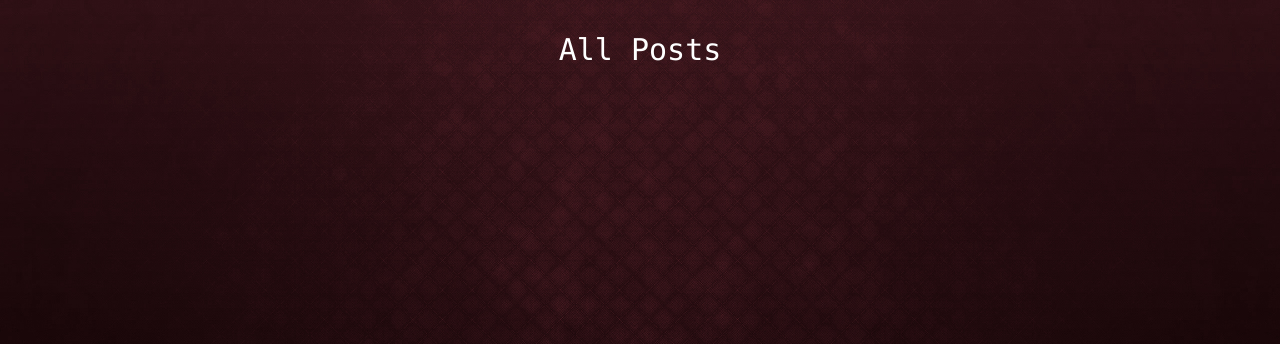
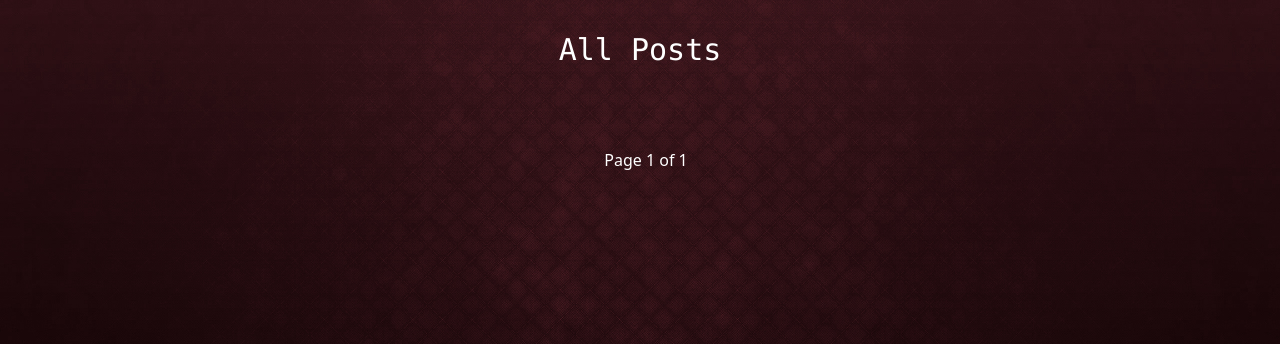
Before and after one commit to hadizorkot331/Blood-Donation-Platform, a Django app: page /posts/all-posts/ in a window 1280 px wide. Shown: the part 64-408 px from the top of the page. Run offline with Django 4.2, Linux system fonts and the light colour scheme; data that the repository does not hold is empty; parts of the project's set-up code (start-up, migrations or seed data) failed here and were passed over; some libraries are stand-ins or nearby versions.

Commit message:
Added pagination

```diff
--- a/bloodDonationPlatform/posts/templates/posts/post-grid.html
+++ b/bloodDonationPlatform/posts/templates/posts/post-grid.html
@@ -64,4 +64,27 @@
         {% endfor %}
 
     </div>
+    {% comment %} <div class=""></div> {% endcomment %}
+    <div class="flex w-full justify-center items-center mt-10">
+        <!-- Previous Button -->
+         {%if posts.has_previous%}
+         <a href="?page=1" class="flex items-center justify-center px-3 h-8 text-sm font-medium text-gray-500 bg-white border border-gray-300 rounded-lg hover:bg-gray-100 hover:text-gray-700 dark:bg-gray-800 dark:border-gray-700 dark:text-gray-400 dark:hover:bg-gray-700 dark:hover:text-white">
+         &laquo
+         </a>
+            <a href="?page={{posts.previous_page_number}}" class="flex items-center justify-center px-3 h-8 ml-3 text-sm font-medium text-gray-500 bg-white border border-gray-300 rounded-lg hover:bg-gray-100 hover:text-gray-700 dark:bg-gray-800 dark:border-gray-700 dark:text-gray-400 dark:hover:bg-gray-700 dark:hover:text-white">
+            &larr;
+            </a>
+        {%endif%}
+        <p class="text-white ml-3">Page {{posts.number}} of {{posts.paginator.num_pages}}</p>
+
+        <!-- Next Button -->
+        {% if posts.has_next %}
+        <a href="?page={{posts.next_page_number}}" class="flex items-center justify-center px-3 h-8 ms-3 text-sm font-medium text-gray-500 bg-white border border-gray-300 rounded-lg hover:bg-gray-100 hover:text-gray-700 dark:bg-gray-800 dark:border-gray-700 dark:text-gray-400 dark:hover:bg-gray-700 dark:hover:text-white">
+          &rarr;
+        </a>
+        <a href="?page={{posts.paginator.num_pages}}" class="flex items-center justify-center px-3 h-8 ms-3 text-sm font-medium text-gray-500 bg-white border border-gray-300 rounded-lg hover:bg-gray-100 hover:text-gray-700 dark:bg-gray-800 dark:border-gray-700 dark:text-gray-400 dark:hover:bg-gray-700 dark:hover:text-white">
+          &raquo
+        </a>
+        {%endif%}
+      </div>
 {% endblock content %}
--- a/bloodDonationPlatform/posts/views.py
+++ b/bloodDonationPlatform/posts/views.py
@@ -5,6 +5,7 @@ from django.contrib.auth.decorators import login_required
 from django.contrib import messages
 from django.urls import reverse
 from django.conf import settings
+from django.core.paginator import Paginator
 from .whatsappGroup import getinvitelink
 from .notifications import notify_compatible_users, send_whatsapp_message
 from .models import Post
@@ -24,17 +25,22 @@ from constants import (
 def home(request):
     user_blood_type = request.user.profile.blood_type
     user_caza = request.user.profile.caza
-    posts = (
+    full_posts = (
         Post.objects.filter(fullfilled=False)
         .filter(blood_type__in=DONORS_TO_RECIPIENTS[user_blood_type])
         .filter(hospital__in=CAZA_HOSPITALS[user_caza])
         .order_by("-date_added")
     )
+    p = Paginator(full_posts, 9)
+    page = request.GET.get("page")
+    posts = p.get_page(page)
     return render(request, "posts/post-grid.html", {"posts": posts})
 
 
 def all_posts(request):
-    posts = Post.objects.filter(fullfilled=False).order_by("-date_added")
+    p = Paginator(Post.objects.filter(fullfilled=False).order_by("-date_added"), 9)
+    page = request.GET.get("page")
+    posts = p.get_page(page)
     return render(request, "posts/post-grid.html", {"posts": posts})
 
 
```
